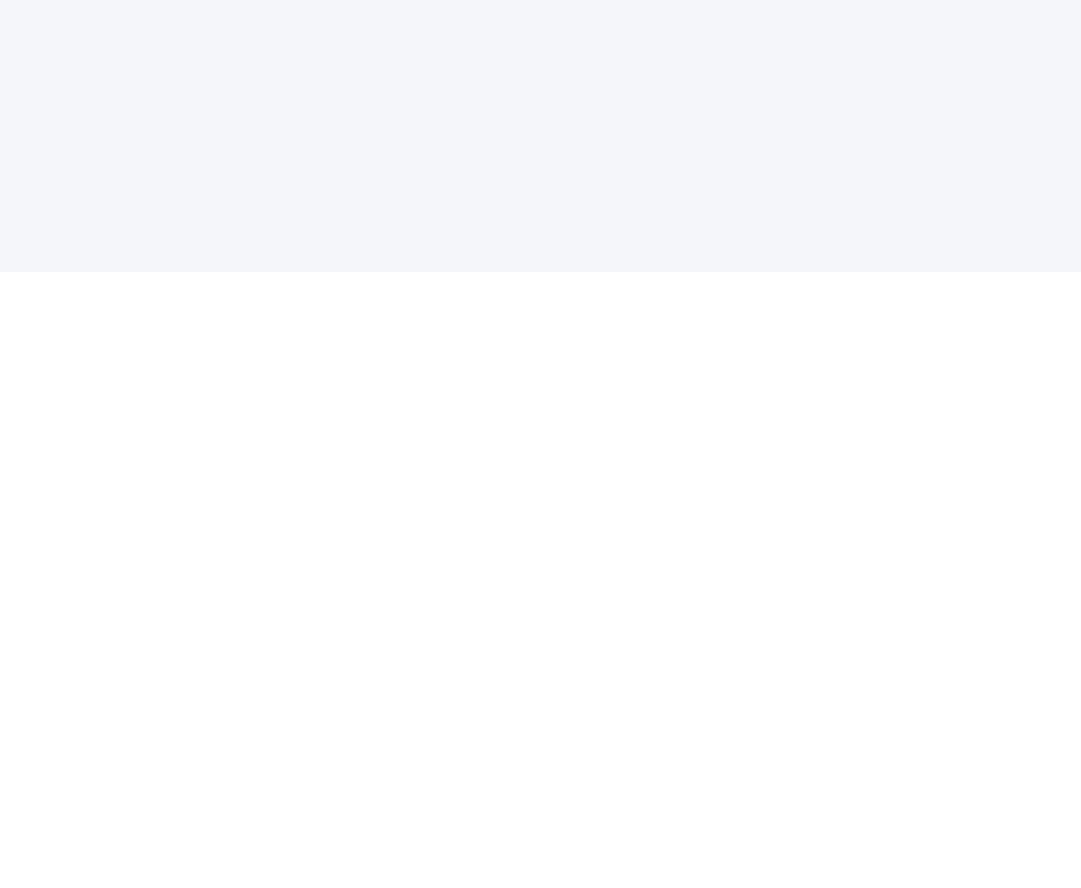
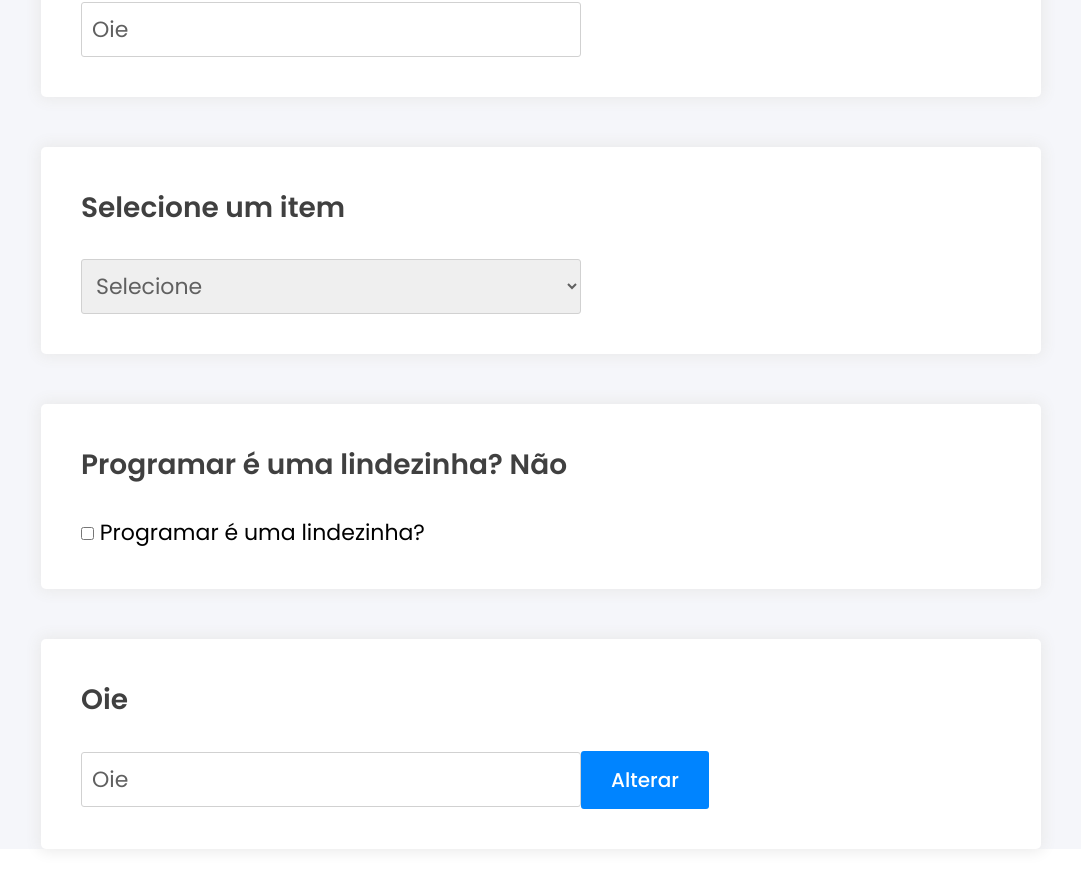
Before and after one commit to vinczken/estudo-reactjs, a React (Create React App) app: page /varstate in a window 1280 px wide. Shown: the part 528-1416 px from the top of the page, without its empty margins (19-1100 px from the left). Before the commit the page ends 800 px from the top, so only its background shows below. Built offline with nearby package versions, Linux system fonts and the light colour scheme.

Commit message:
var-de-estado-parte 2

```diff
--- a/src/index.scss
+++ b/src/index.scss
@@ -53,6 +53,10 @@ a, a:visited, a:link {
       outline: none;
     }
 
+    input[type=checkbox], input[type=radio] {
+      min-width: auto;
+    }
+
     button {
       background-color: #0084FF;
       color: #fff;
--- a/src/pages/varState/index.jsx
+++ b/src/pages/varState/index.jsx
@@ -3,6 +3,11 @@ import { useState } from 'react';
 
 export default function State(){
     const [counter, setCounter] = useState(0);
+    const [titleS2, setTitleS2] = useState('Oie');
+    const [titleS3, setTitleS3] = useState('Selecione um item');
+    const [filledOptionS4, setFilledOptionS4] = useState(false);
+    const [titleS5, setTitleS5] = useState('Oie');
+    const [descriptionS5, setDescriptionS5] = useState('Oie');
 
     function Add(){
         setCounter(counter + 1);
@@ -10,6 +15,30 @@ export default function State(){
 
     function Subtract(){
         setCounter(counter - 1);
+    }
+
+    function ChangeTitleS2(e){
+        let newValue = e.target.value;
+        setTitleS2(newValue);
+    }
+
+    function ChangeTitleS3(e){
+        let newValue = e.target.value;
+        setTitleS3(newValue);
+    }
+
+    function ChangeOptionS4(e){
+        let newValue = e.target.checked;
+        setFilledOptionS4(newValue);
+    }
+
+    function ChangeDescS5(e){
+        let newValue = e.target.value;
+        setDescriptionS5(newValue);
+    }
+
+    function ChangeTitleS5(){
+        setTitleS5(descriptionS5);
     }
 
     return (
@@ -27,6 +56,34 @@ export default function State(){
                     <button onClick={Subtract}> - </button>
                 </div>
             </div>
+
+            <div className='section'>
+                <h1> {titleS2} </h1>
+                <input type='text' value={titleS2} onChange={ChangeTitleS2}/>
+            </div>
+
+            <div className='section'>
+                <h1> {titleS3} </h1>
+                <select onChange={ChangeTitleS3}>
+                    <option>Selecione</option>
+                    <option>Javascript</option>
+                    <option>Html/Css</option>
+                    <option>ReactJS</option>
+                </select>
+            </div>
+
+            <div className='section'>
+                <h1> Programar é uma lindezinha? {filledOptionS4  ? 'Sim' : 'Não'} </h1>
+                <input type='checkbox' checked={filledOptionS4} onChange={ChangeOptionS4}/> Programar é uma lindezinha?
+            </div>
+
+            <div className='section'>
+                <h1> {titleS5} </h1>
+
+                <input type='text' value={descriptionS5} onChange={ChangeDescS5} />
+
+                <button onClick={ChangeTitleS5}> Alterar </button>
+            </div>
         </div>
     )
 }
```
